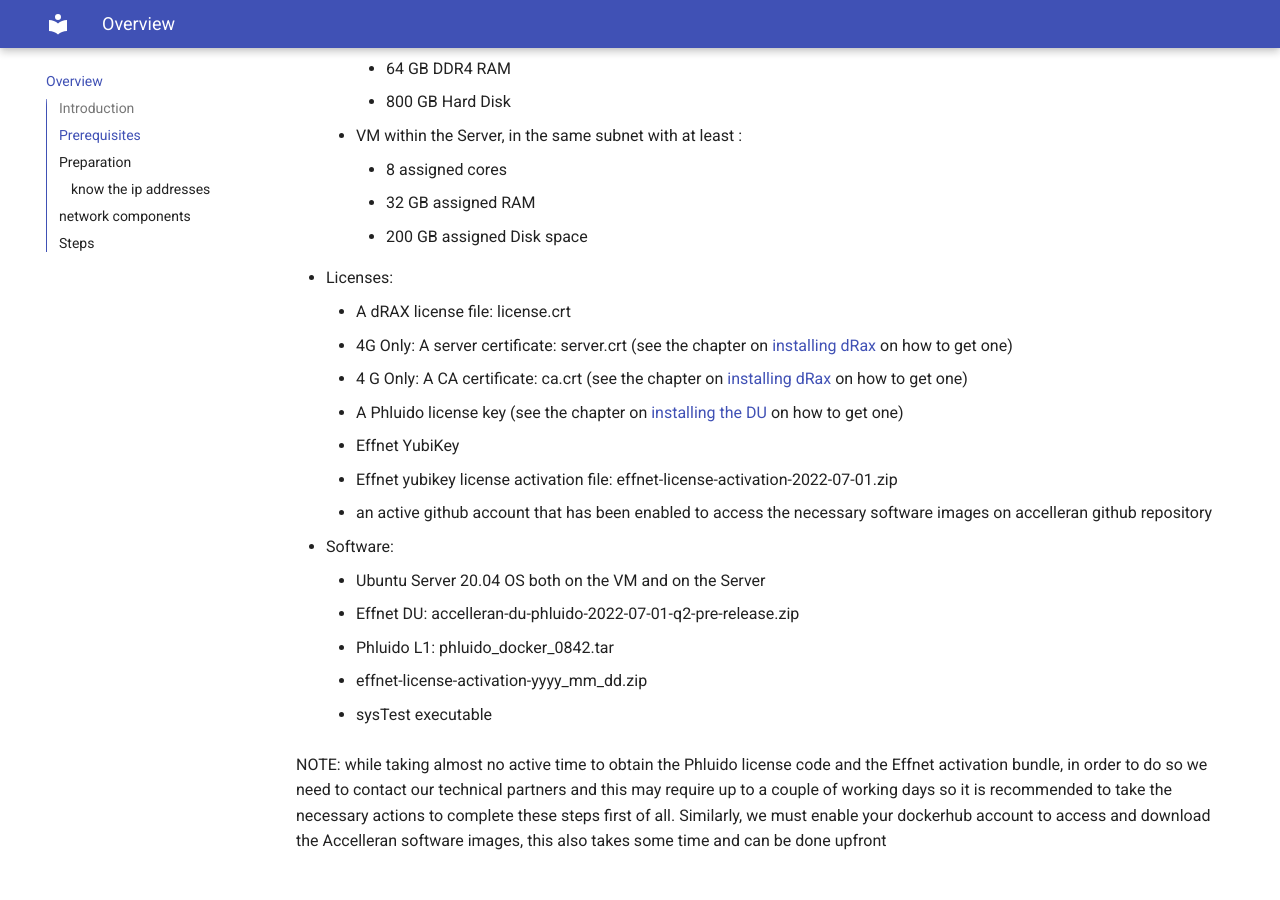
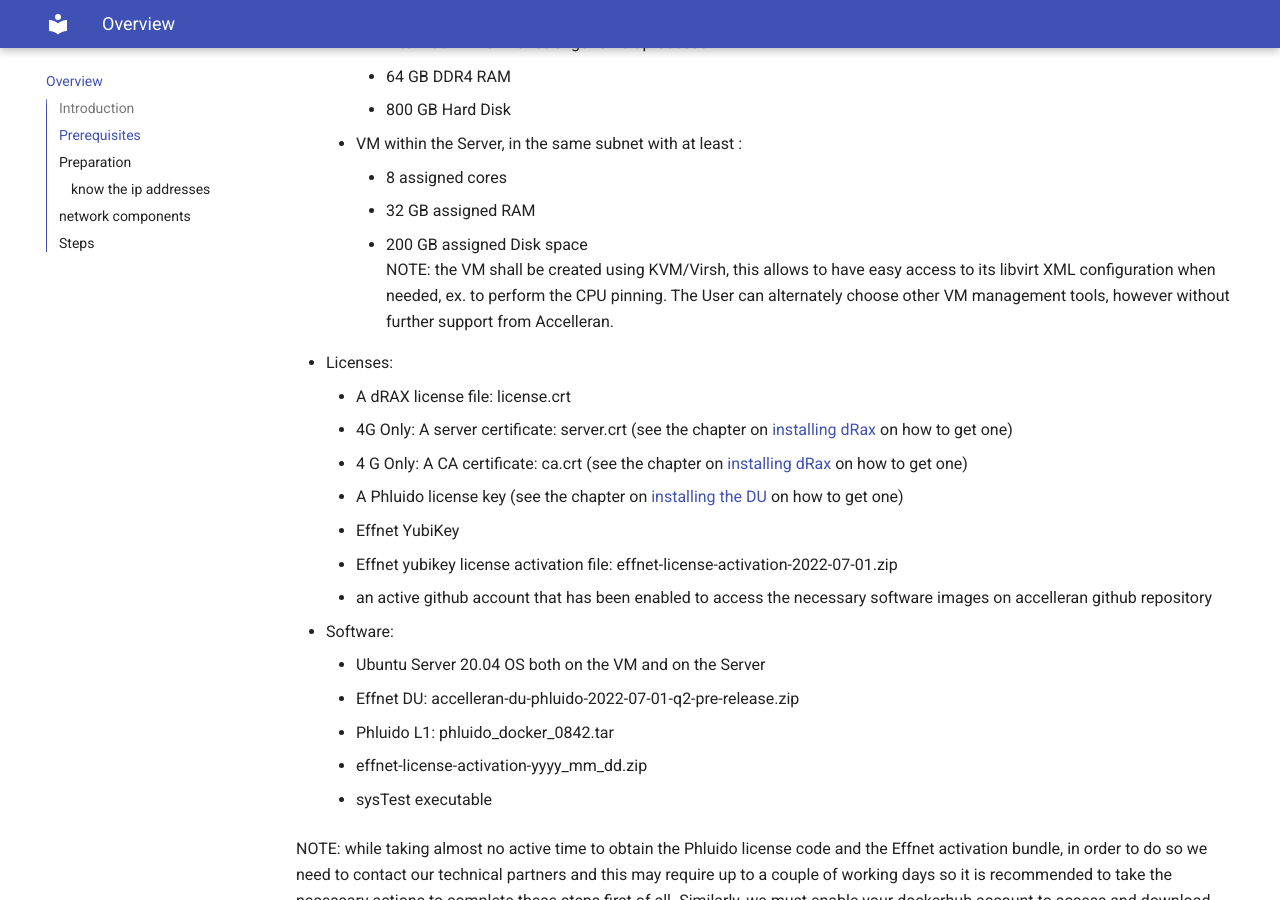
Before and after one commit to accelleran/drax-docs, an MkDocs documentation site: the page built from docs/index.md, in a window 1280 px wide and 900 px high, scrolled down 533 px. Built offline with MkDocs 1.6.1 and Material for MkDocs 9.7.7, drawn with Linux system fonts in a browser that asks for light colours; the version menu is left out.

Commit message:
Update index.md

```diff
--- a/docs/index.md
+++ b/docs/index.md
@@ -17,6 +17,9 @@ This installation guide assumes that that the following are to be taken as prere
 		* 8 assigned cores
 		* 32 GB assigned RAM
 		* 200 GB assigned Disk space
+NOTE: the VM shall be created using KVM/Virsh, this allows to have easy access to its libvirt XML configuration when needed, ex. to perform the CPU pinning. The User can alternately choose other VM management tools, however without further support from Accelleran.
+
+
 * Licenses:
 	* A dRAX license file: license.crt
 	* 4G Only:  A server certificate: server.crt (see the chapter on [installing dRax](/drax-docs/drax-install/) on how to get one)
```
